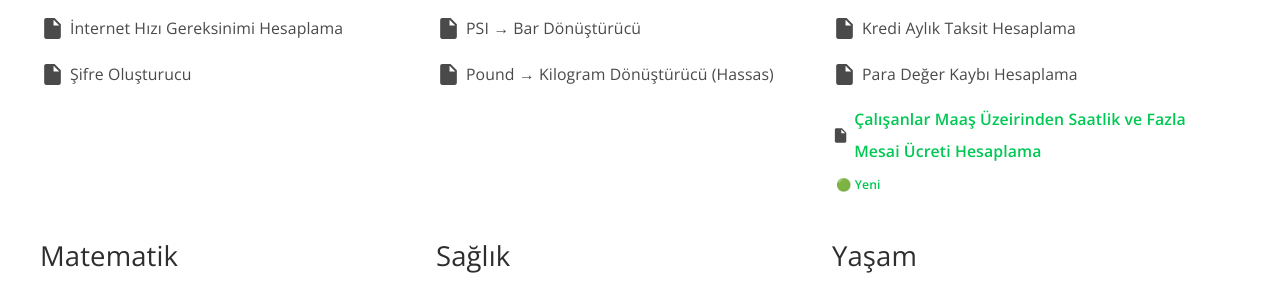
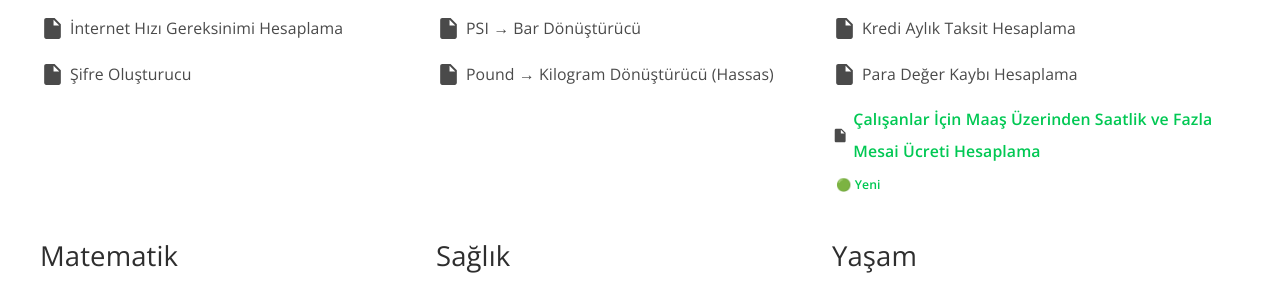
Before and after one commit to hesapmotoru/hesapmotoru.github.io, a Jekyll site: the page built from index.html, in a window 1280 px wide. Shown: the part 779-1077 px from the top of the page. Built offline with Jekyll 4.4.1, drawn with Linux system fonts in a browser that asks for light colours; comment, search, counter and statistics services are not loaded.

Commit message:
Update 2025-10-09-calisanlar-icin-maas-uzerinden-saatlik-ve-fazla-mesai-ucreti-hesaplama.html

```diff
--- a/_posts/2025-10-09-calisanlar-icin-maas-uzerinden-saatlik-ve-fazla-mesai-ucreti-hesaplama.html
+++ b/_posts/2025-10-09-calisanlar-icin-maas-uzerinden-saatlik-ve-fazla-mesai-ucreti-hesaplama.html
@@ -1,5 +1,5 @@
 ---
-title: Çalışanlar Maaş Üzeirinden Saatlik ve Fazla Mesai Ücreti Hesaplama
+title: Çalışanlar İçin Maaş Üzerinden Saatlik ve Fazla Mesai Ücreti Hesaplama
 date: '2025-10-09 12:58:00 Europe/Istanbul'
 updated: '2025-10-09 12:58:00 Europe/Istanbul'
 categories:
```
